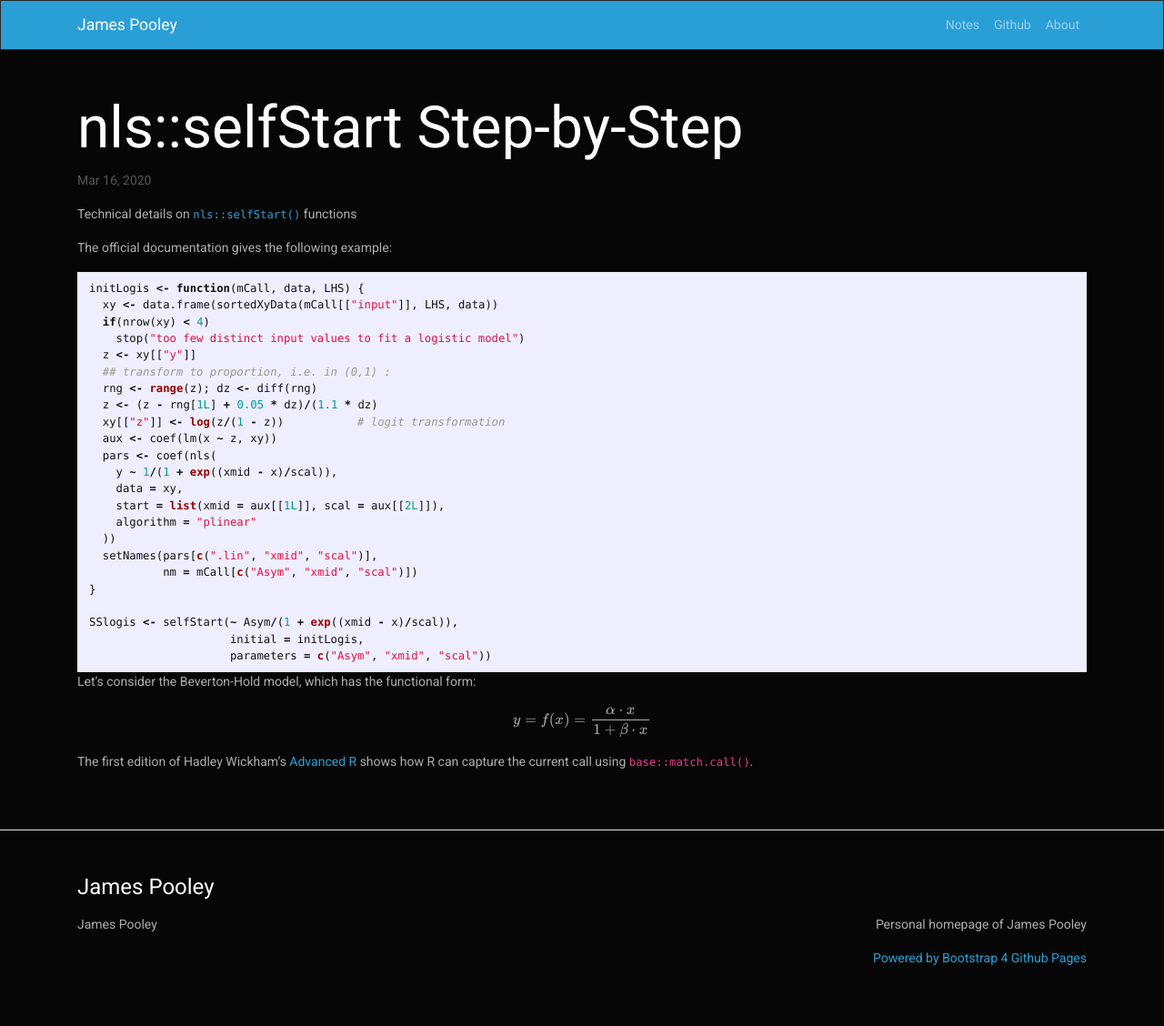
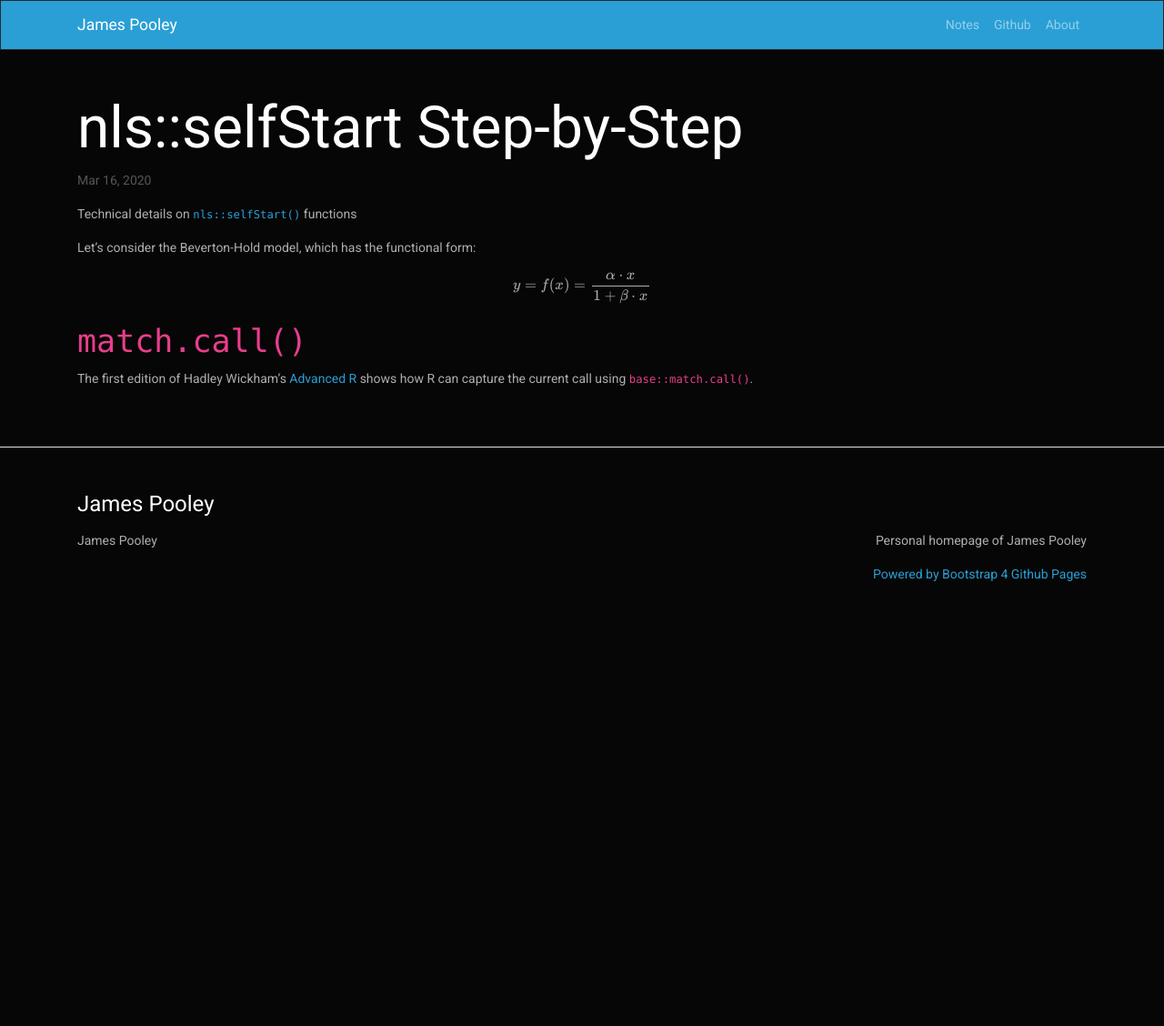
Before and after one commit to jamespooley/archived-jamespooley.github.io, a Jekyll site: the page built from _posts/2020-03-16-nls-selfstart.md, in a window 1280 px wide. Shown: the whole page at 91% size. Built offline with Jekyll 4.4.1, drawn with Linux system fonts in a browser that asks for light colours; formulas are drawn with MathJax 3; after the commit the page ends 900 px from its top, so only the background shows below that.

Commit message:
Add match.call stub section

````diff
--- a/_posts/2020-03-16-nls-selfstart.md
+++ b/_posts/2020-03-16-nls-selfstart.md
@@ -7,43 +7,14 @@ title: "nls::selfStart Step-by-Step"
 Technical details on [`nls::selfStart()`](https://stat.ethz.ch/R-manual/R-devel/library/stats/html/selfStart.html) functions
 
 
-The official documentation gives the following example:
-
-```R
-initLogis <- function(mCall, data, LHS) {
-  xy <- data.frame(sortedXyData(mCall[["input"]], LHS, data))
-  if(nrow(xy) < 4)
-    stop("too few distinct input values to fit a logistic model")
-  z <- xy[["y"]]
-  ## transform to proportion, i.e. in (0,1) :
-  rng <- range(z); dz <- diff(rng)
-  z <- (z - rng[1L] + 0.05 * dz)/(1.1 * dz)
-  xy[["z"]] <- log(z/(1 - z))		# logit transformation
-  aux <- coef(lm(x ~ z, xy))
-  pars <- coef(nls(
-    y ~ 1/(1 + exp((xmid - x)/scal)),
-    data = xy,
-    start = list(xmid = aux[[1L]], scal = aux[[2L]]),
-    algorithm = "plinear"
-  ))
-  setNames(pars[c(".lin", "xmid", "scal")],
-           nm = mCall[c("Asym", "xmid", "scal")])
-}
-
-SSlogis <- selfStart(~ Asym/(1 + exp((xmid - x)/scal)),
-                     initial = initLogis,
-                     parameters = c("Asym", "xmid", "scal"))
-```
-
-
-
 Let's consider the Beverton-Hold model, which has the functional form:
-
 
 $$
 y = f(x) = \frac{\alpha \cdot x}{1 + \beta\cdot x}
 $$
 
 
+### `match.call()`
+
 The first edition of Hadley Wickham's [Advanced R](http://adv-r.had.co.nz/Expressions.html#capturing-call) shows how R can capture the current
 call using `base::match.call()`.
````
